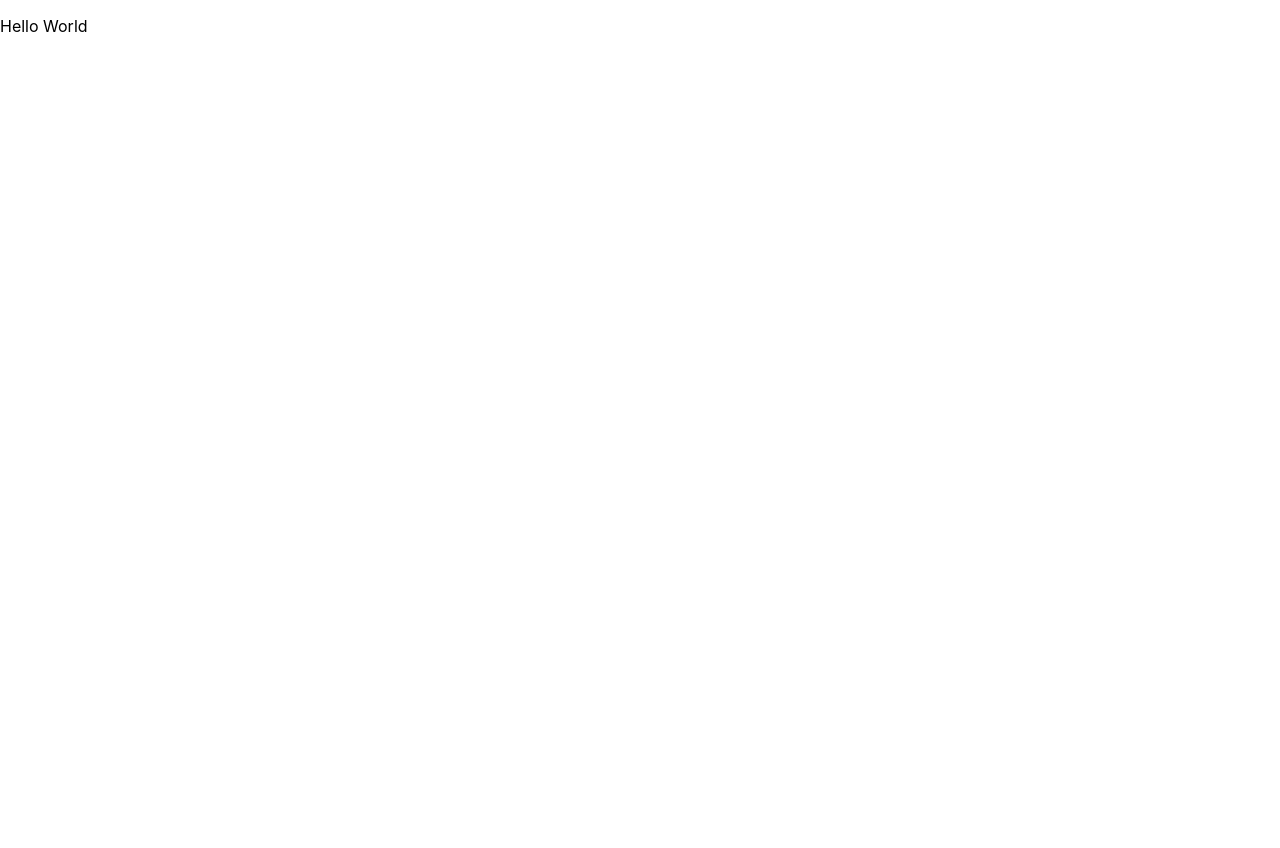
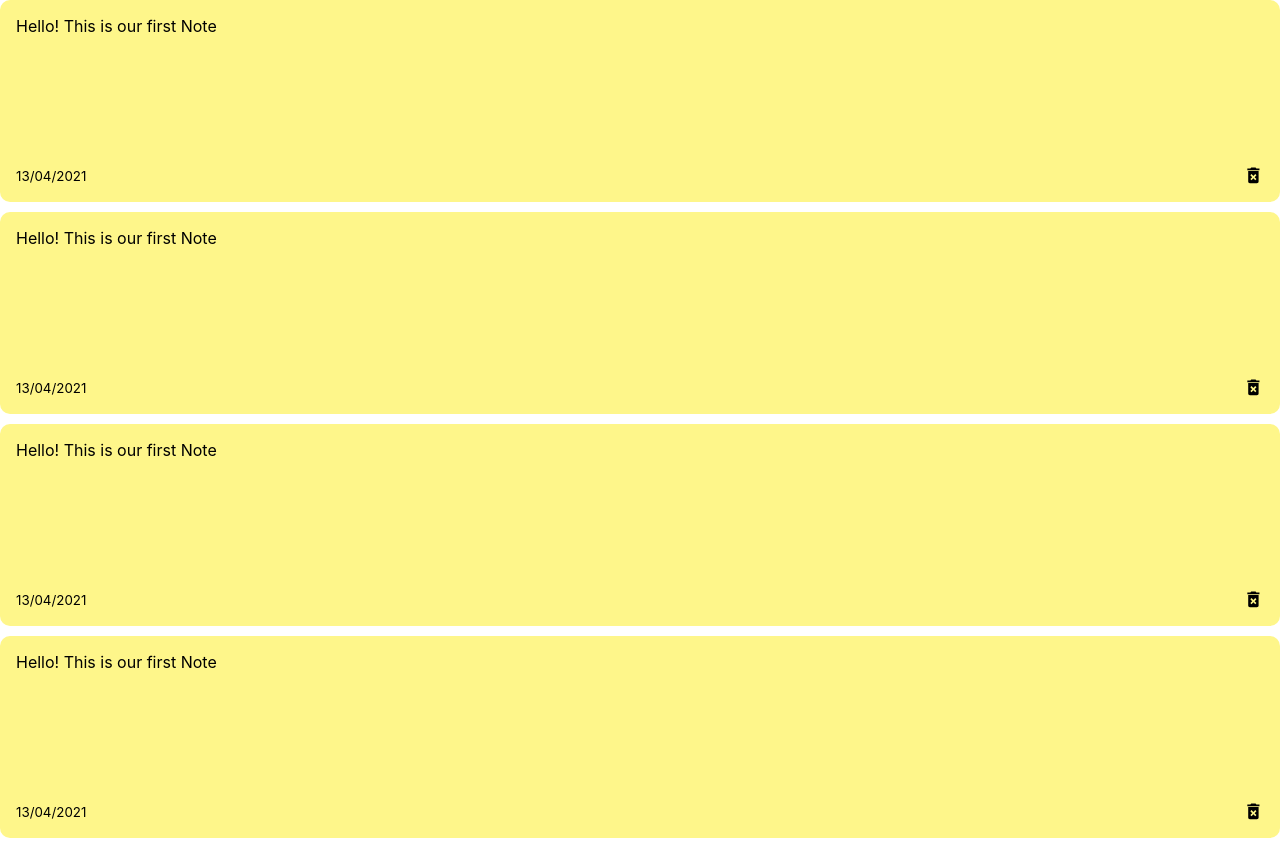
Before and after one commit to serhiyhvala/react-notes-app, a React (Create React App) app: page / in a window 1280 px wide. Before the commit the page ends 800 px from the top, so only its background shows below. Built offline with nearby package versions, Linux system fonts and the light colour scheme.

Commit message:
create note component

```diff
--- a/src/App.js
+++ b/src/App.js
@@ -1,6 +1,10 @@
+import NotesList from "./components/NotesList";
+
 const App =() => {
   return(
-    <p>Hello World</p>
+    <div className="container">
+      <NotesList />
+    </div>
   )
 }
 
--- /dev/null
+++ b/src/components/Note.js
@@ -0,0 +1,15 @@
+import { MdDeleteForever } from 'react-icons/md'
+
+const Note = () => {
+    return(
+        <div className="note">
+            <span>Hello! This is our first Note</span>
+            <div className="note-footer">
+                <small>13/04/2021</small>
+                <MdDeleteForever className="delete-icons" size="1.3em" />
+            </div>
+        </div>
+    )
+}
+
+export default Note;
--- /dev/null
+++ b/src/components/NotesList.js
@@ -0,0 +1,14 @@
+import Note from "./Note";
+
+const NotesList = () => {
+    return(
+        <div className="notes-list">
+            <Note />
+            <Note />
+            <Note />
+            <Note />
+        </div>
+    )
+}
+
+export default NotesList;
--- a/src/index.css
+++ b/src/index.css
@@ -11,3 +11,20 @@
   font-family: source-code-pro, Menlo, Monaco, Consolas, 'Courier New',
     monospace;
 }
+
+.note{
+  background-color: #fef68a;
+  margin-bottom: 10px;
+  border-radius: 10px;
+  padding: 1rem;
+  min-height: 170px;
+  display: flex;
+  flex-direction: column;
+  justify-content: space-between;
+}
+
+.note-footer{
+  display: flex;
+  align-items: center;
+  justify-content: space-between;
+}
```
